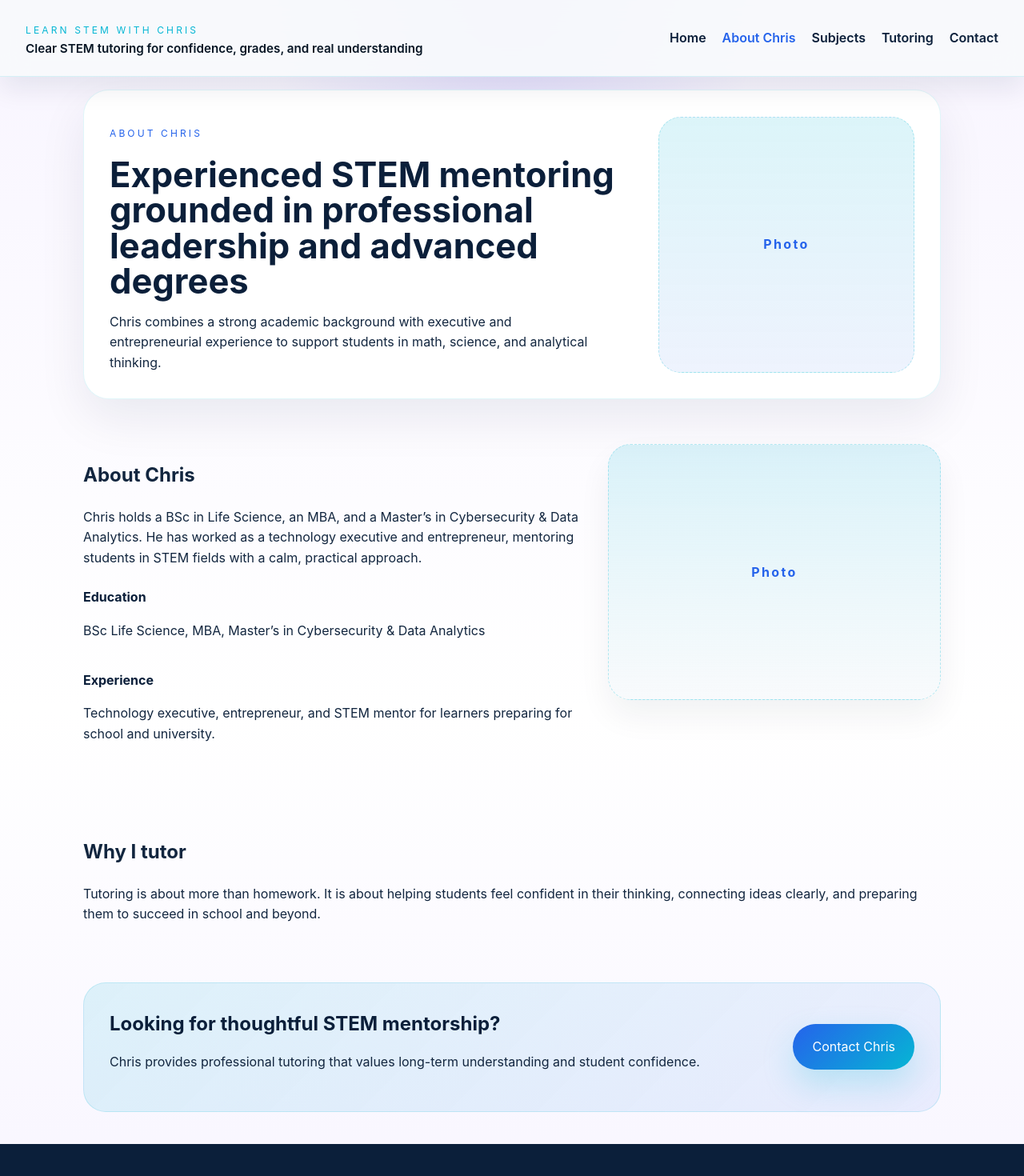
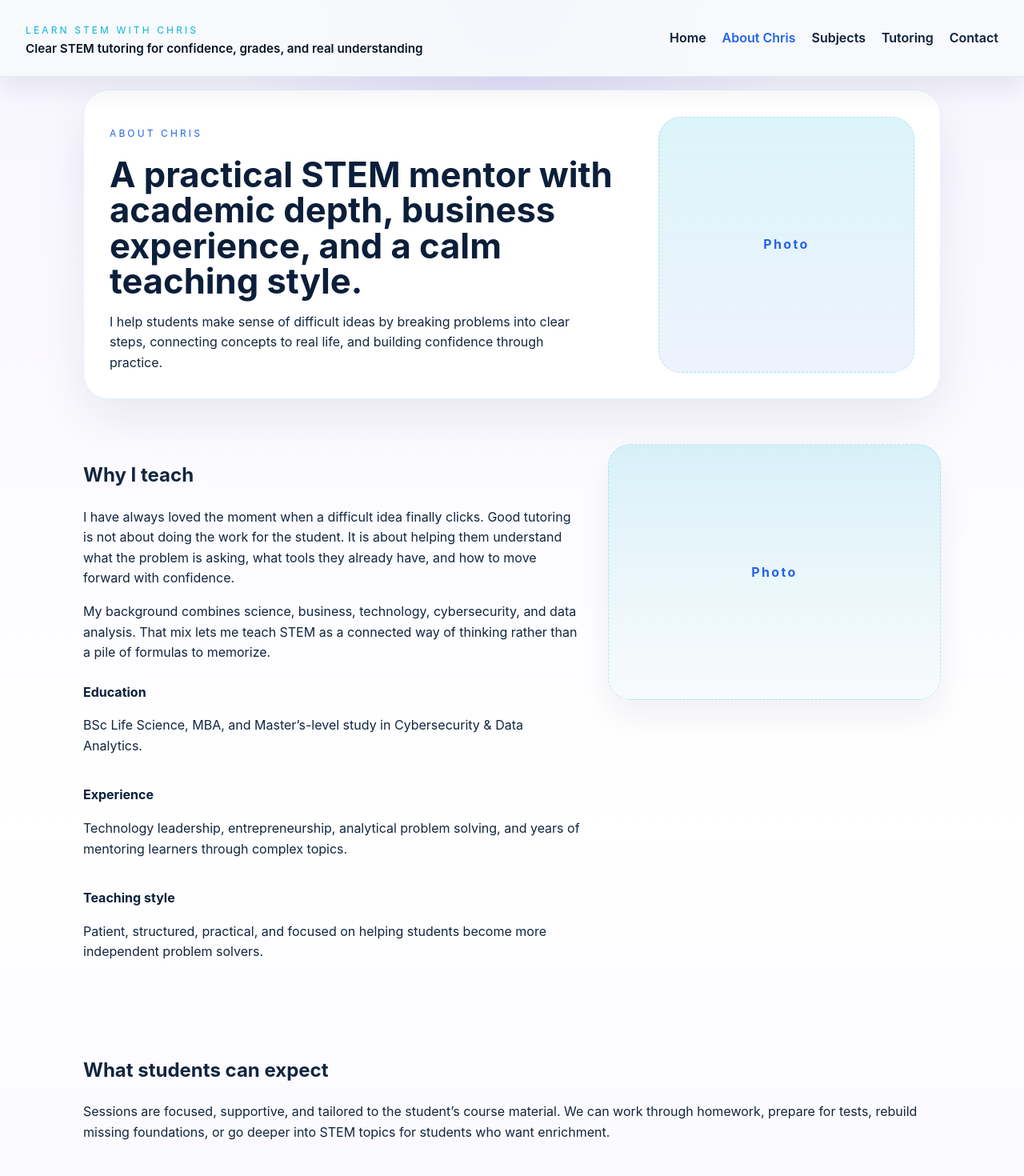
Before and after one commit to chrisorr0264/learnstemwithchris-site, a React (Vite) app: page /about in a window 1280 px wide. Shown: the top 1470 px of the page at 80% size. Built offline with nearby package versions, Linux system fonts and the light colour scheme.

Commit message:
Rewrite about page for credibility and warmth

```diff
--- a/src/pages/About.jsx
+++ b/src/pages/About.jsx
@@ -6,24 +6,31 @@ function About() {
     <div className="page-layout">
       <PageHero
         title="About Chris"
-        subtitle="Experienced STEM mentoring grounded in professional leadership and advanced degrees"
-        description="Chris combines a strong academic background with executive and entrepreneurial experience to support students in math, science, and analytical thinking."
+        subtitle="A practical STEM mentor with academic depth, business experience, and a calm teaching style."
+        description="I help students make sense of difficult ideas by breaking problems into clear steps, connecting concepts to real life, and building confidence through practice."
         illustration="Photo"
       />
       <section className="content-block split-block">
         <div>
-          <h2>About Chris</h2>
+          <h2>Why I teach</h2>
           <p>
-            Chris holds a BSc in Life Science, an MBA, and a Master’s in Cybersecurity & Data Analytics. He has worked as a technology executive and entrepreneur, mentoring students in STEM fields with a calm, practical approach.
+            I have always loved the moment when a difficult idea finally clicks. Good tutoring is not about doing the work for the student. It is about helping them understand what the problem is asking, what tools they already have, and how to move forward with confidence.
+          </p>
+          <p>
+            My background combines science, business, technology, cybersecurity, and data analysis. That mix lets me teach STEM as a connected way of thinking rather than a pile of formulas to memorize.
           </p>
           <div className="detail-list">
             <div>
               <strong>Education</strong>
-              <p>BSc Life Science, MBA, Master’s in Cybersecurity & Data Analytics</p>
+              <p>BSc Life Science, MBA, and Master’s-level study in Cybersecurity & Data Analytics.</p>
             </div>
             <div>
               <strong>Experience</strong>
-              <p>Technology executive, entrepreneur, and STEM mentor for learners preparing for school and university.</p>
+              <p>Technology leadership, entrepreneurship, analytical problem solving, and years of mentoring learners through complex topics.</p>
+            </div>
+            <div>
+              <strong>Teaching style</strong>
+              <p>Patient, structured, practical, and focused on helping students become more independent problem solvers.</p>
             </div>
           </div>
         </div>
@@ -32,14 +39,14 @@ function About() {
         </div>
       </section>
       <section className="content-block">
-        <h2>Why I tutor</h2>
+        <h2>What students can expect</h2>
         <p>
-          Tutoring is about more than homework. It is about helping students feel confident in their thinking, connecting ideas clearly, and preparing them to succeed in school and beyond.
+          Sessions are focused, supportive, and tailored to the student’s course material. We can work through homework, prepare for tests, rebuild missing foundations, or go deeper into STEM topics for students who want enrichment.
         </p>
       </section>
       <CTASection
-        title="Looking for thoughtful STEM mentorship?"
-        description="Chris provides professional tutoring that values long-term understanding and student confidence."
+        title="Looking for thoughtful STEM support?"
+        description="Start with a conversation about the student’s goals, current challenges, and the best path forward."
         buttonText="Contact Chris"
         buttonLink="/contact"
       />
```
